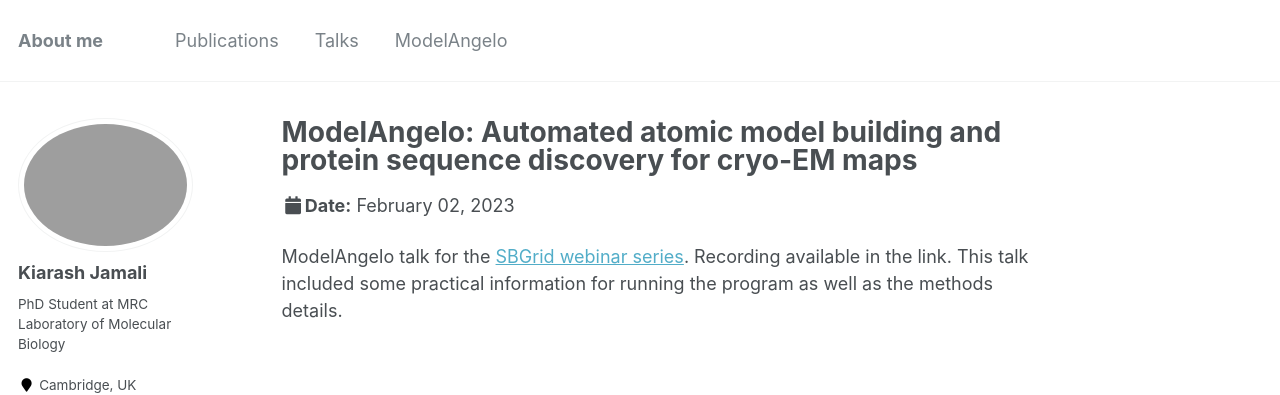
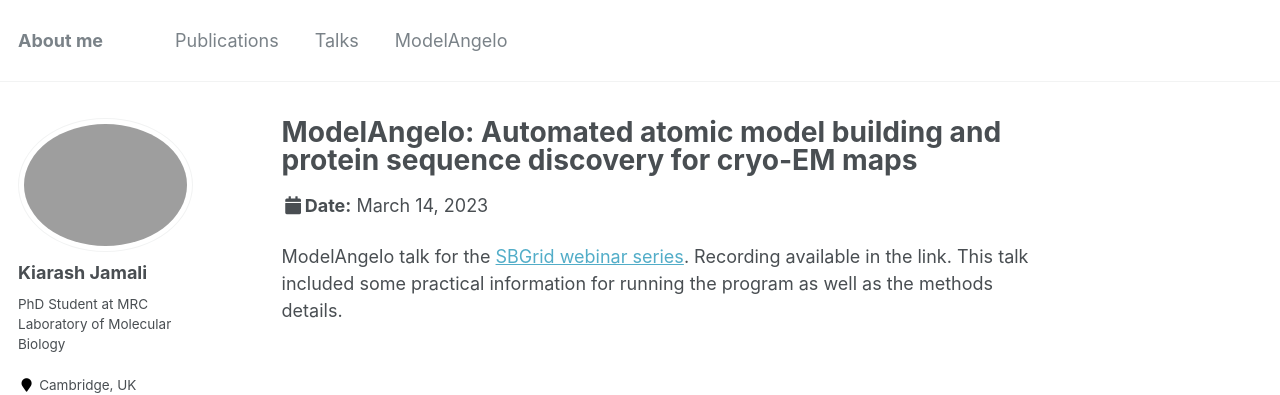
Before and after one commit to jamaliki/jamaliki.github.io, a Jekyll site: the page built from _talks/2023-03-14-talk-3.md, in a window 1280 px wide. Shown: the top 395 px of the page. Built offline with Jekyll 4.4.1, drawn with Linux system fonts in a browser that asks for light colours.

Commit message:
add new talks

```diff
--- a/_talks/2023-03-14-talk-3.md
+++ b/_talks/2023-03-14-talk-3.md
@@ -4,7 +4,7 @@ collection: talks
 type: "Seminar talk"
 permalink: /talks/2022-03-14-talk-3
 venue: "SBGrid Consortium, Harvard University"
-date: 2023-02-02
+date: 2023-03-14
 location: "Boston, U.S.A. (Webinar)"
 ---
 
```
